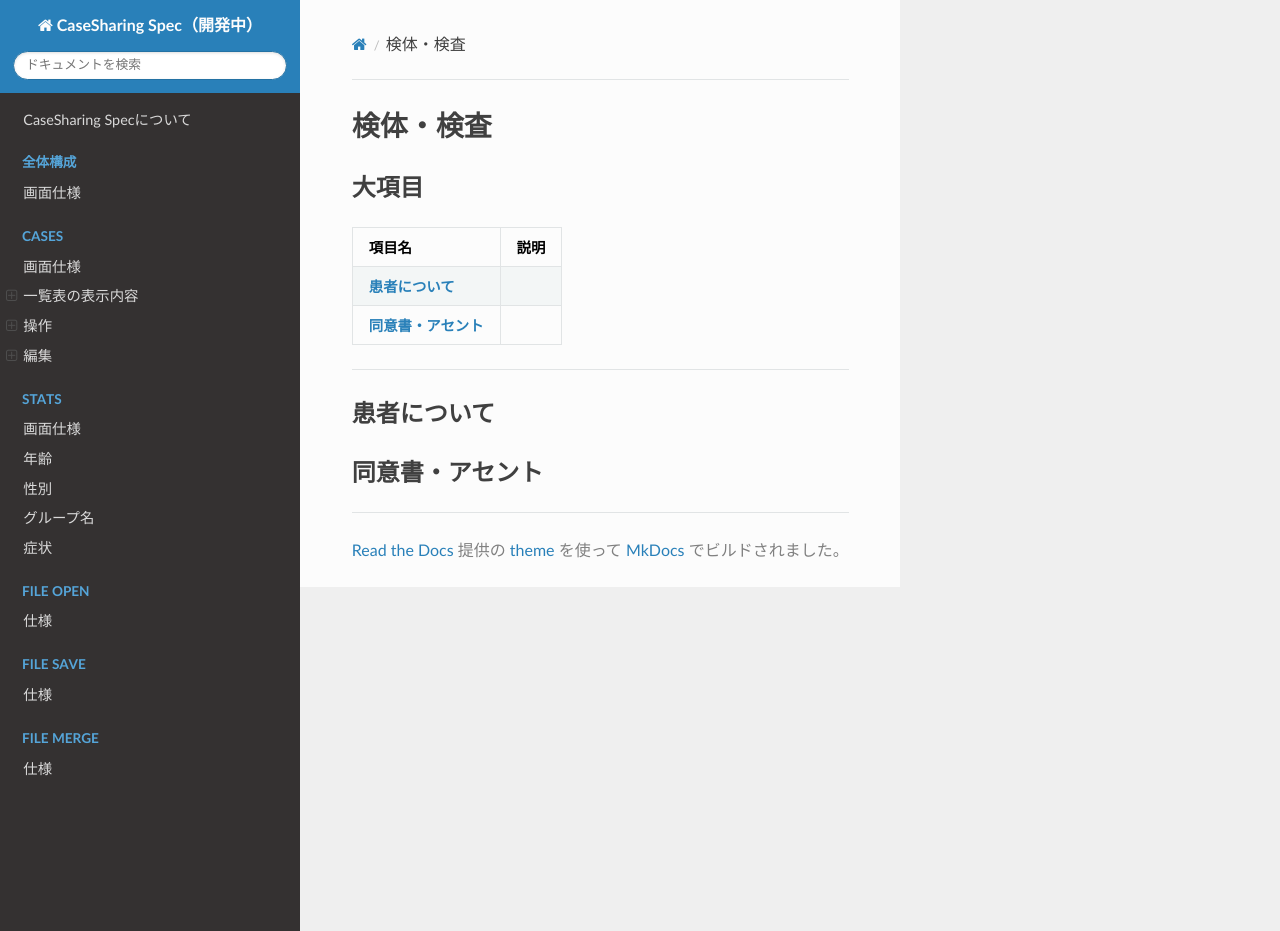
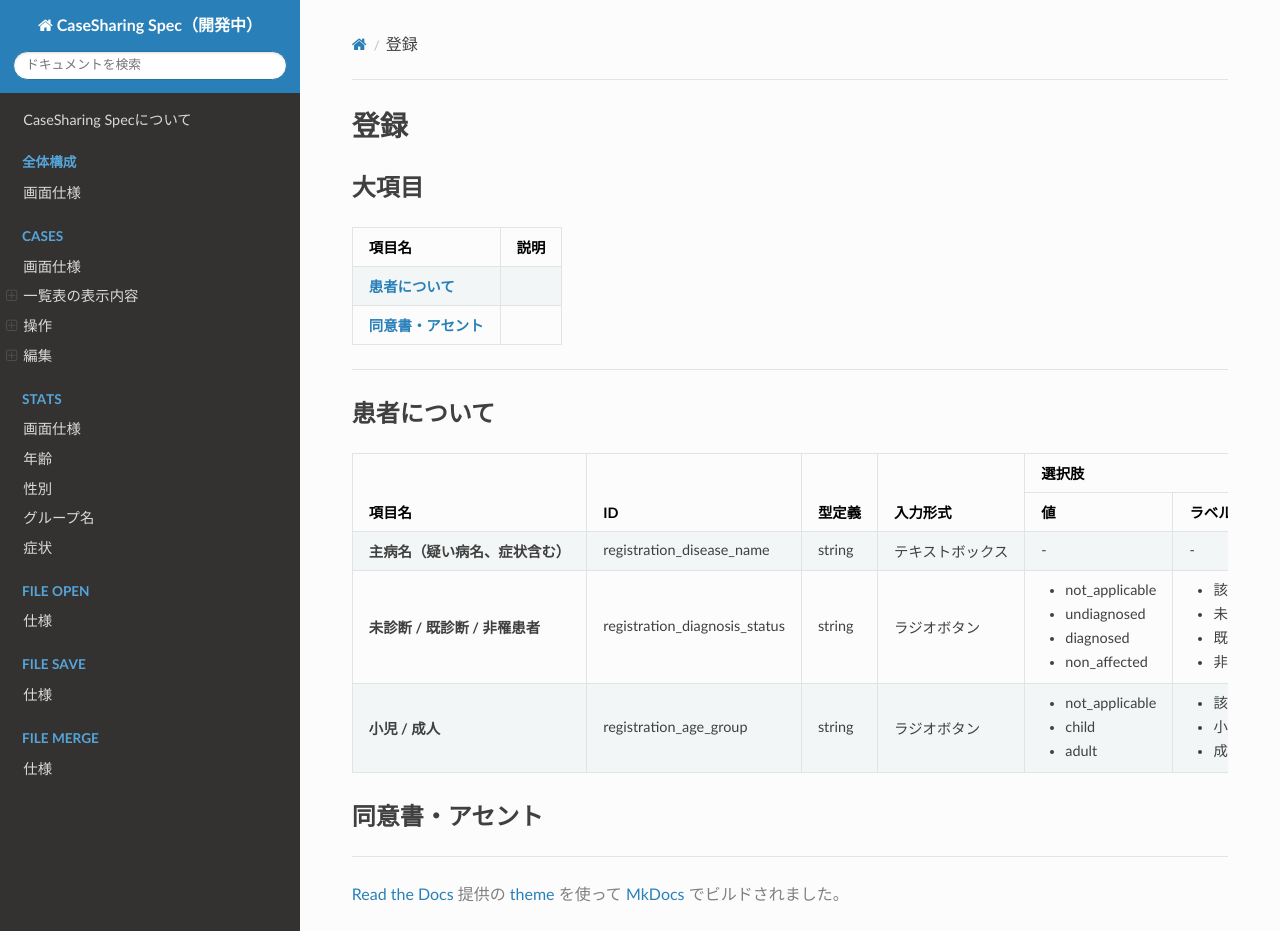
Before and after one commit to PubCaseFinder/pubcasefinder_spec, an MkDocs documentation site: the page built from docs/cases/edit/registration.md, in a window 1280 px wide and 931 px high. Built offline with MkDocs 1.6.1, drawn with Linux system fonts in a browser that asks for light colours; nearby versions of some CDN libraries.

Commit message:
編集>登録>患者について

```diff
--- a/docs/cases/edit/registration.md
+++ b/docs/cases/edit/registration.md
@@ -1,5 +1,5 @@
 
-# 検体・検査
+# 登録
 
 ## 大項目
 
@@ -12,4 +12,92 @@
 
 ## 患者について {: #patient-info}
 
+<table>
+  <thead>
+    <tr>
+      <th rowspan="2">項目名</th>
+      <th rowspan="2">ID</th>
+      <th rowspan="2">型定義</th>
+      <th rowspan="2">入力形式</th>
+      <th colspan="2">選択肢</th>
+      <th rowspan="2">初期値</th>
+      <th rowspan="2">clearボタン</th>
+      <th rowspan="2">deleteボタン</th>
+      <th rowspan="2">Phenopackets</th>
+      <th rowspan="2">備考</th>
+    </tr>
+    <tr>
+      <th>値</th>
+      <th>ラベル</th>
+    </tr>
+  </thead>
+  <tbody>
+    <tr>
+      <td><strong>主病名（疑い病名、症状含む）</strong></td>
+      <td>registration_disease_name</td>
+      <td>string</td>
+      <td>テキストボックス</td>
+      <td>-</td>
+      <td>-</td>
+      <td>null</td>
+      <td><input type="checkbox" class="readonly-input" /></td>
+      <td><input type="checkbox" class="readonly-input" /></td>
+      <td></td>
+      <td></td>
+    </tr>
+    <tr>
+      <td><strong>未診断 / 既診断 / 非罹患者</strong></td>
+      <td>registration_diagnosis_status</td>
+      <td>string</td>
+      <td>ラジオボタン</td>
+      <td>
+        <ul>
+          <li>not_applicable</li>
+          <li>undiagnosed</li>
+          <li>diagnosed</li>
+          <li>non_affected</li>
+        </ul>
+      </td>
+      <td>
+        <ul>
+          <li>該当なし</li>
+          <li>未診断</li>
+          <li>既診断</li>
+          <li>非罹患者</li>
+        </ul>
+      </td>
+      <td>"not_applicable"</td>
+      <td><input type="checkbox" class="readonly-input" checked /></td>
+      <td><input type="checkbox" class="readonly-input" /></td>
+      <td></td>
+      <td></td>
+    </tr>
+    <tr>
+      <td><strong>小児 / 成人</strong></td>
+      <td>registration_age_group</td>
+      <td>string</td>
+      <td>ラジオボタン</td>
+      <td>
+        <ul>
+          <li>not_applicable</li>
+          <li>child</li>
+          <li>adult</li>
+        </ul>
+      </td>
+      <td>
+        <ul>
+          <li>該当なし</li>
+          <li>小児</li>
+          <li>成人</li>
+        </ul>
+      </td>
+      <td>"not_applicable"</td>
+      <td><input type="checkbox" class="readonly-input" checked /></td>
+      <td><input type="checkbox" class="readonly-input" /></td>
+      <td></td>
+      <td></td>
+    </tr>
+  </tbody>
+</table>
+
 ## 同意書・アセント {: #consent-ascent}
```
